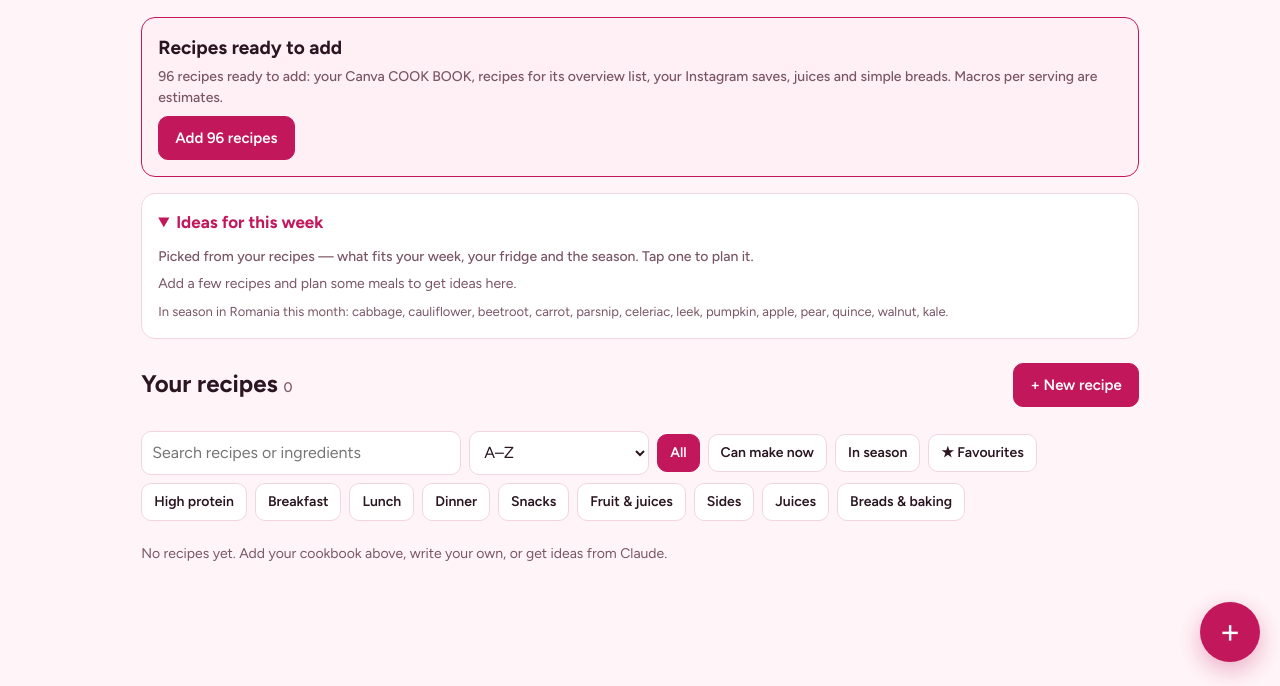
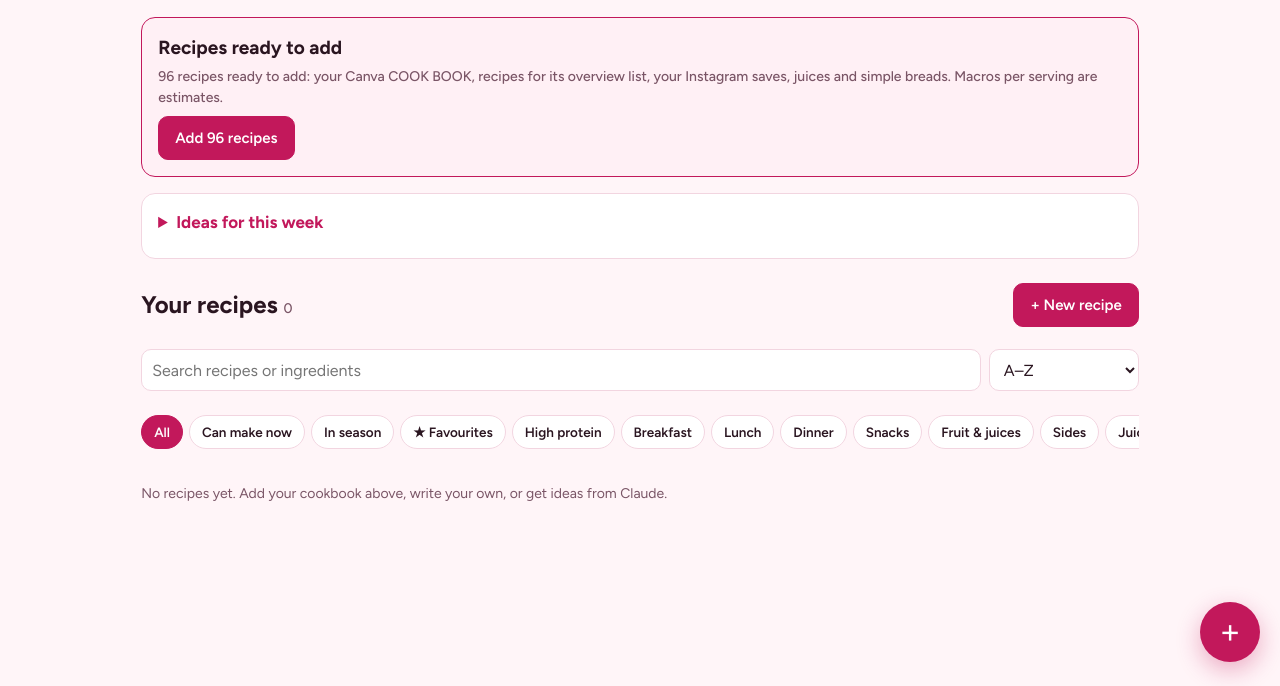
Before and after one commit to elora-city/kitchen, a plain HTML site: page index.html in a window 1280 px wide. Both pictures are taken after a click on the button "Recipes". Shown: the part 114-800 px from the top of the page. Drawn offline with Linux system fonts and the light colour scheme.

Commit message:
Add files via upload

```diff
--- a/index.html
+++ b/index.html
@@ -84,6 +84,9 @@ a.btn{text-decoration:none}
 .day .chip .x{min-width:36px;min-height:36px}
 .day .slot{padding:4px 0}.day .slot .slh{min-height:36px}.day .slot .slh .x{min-width:36px;min-height:36px}
 .day .chip .lnk{font-size:13px;min-height:0;padding:2px 0}
+.rtools{display:flex;gap:8px;margin:6px 0}.rtools input{flex:1;min-width:0;min-height:42px}.rtools select{flex:none;width:auto;max-width:150px;min-height:42px}
+.fbar{display:flex;gap:6px;overflow-x:auto;flex-wrap:nowrap;margin:0 0 8px;padding:2px 0 4px;scrollbar-width:none;-webkit-overflow-scrolling:touch}.fbar::-webkit-scrollbar{display:none}
+.fbar .btn{flex:none;min-height:34px!important;padding:4px 12px!important;font-size:13.5px!important;border-radius:999px;white-space:nowrap}
 #fab{position:fixed;right:20px;bottom:24px;width:60px;height:60px;border-radius:50%;border:0;background:var(--brand);color:#fff;font:400 34px/1 Figtree,sans-serif;box-shadow:0 8px 24px #c2185b55;cursor:pointer;z-index:16}
 #toast.act{pointer-events:auto}
 @media(max-width:700px){nav{position:fixed;left:0;right:0;bottom:0;margin:0;z-index:15;background:var(--brand);justify-content:space-between;gap:0;padding:0 2px env(safe-area-inset-bottom);box-shadow:0 -4px 16px #0002}nav button{flex:1 1 0;padding:12px 0;font-size:11px;letter-spacing:-.01em;border-bottom:0;border-top:3px solid transparent}nav button.on{border-top-color:#fff}nav .lg{display:none}nav .sm{display:inline}header{padding-bottom:14px}main{padding-bottom:150px}#fab{bottom:78px;right:16px}#tbar{bottom:150px!important}#toast{bottom:150px!important}}
@@ -741,13 +744,13 @@ function ideasCard(){const last={};for(const d in S.plan)for(const[k]of SLOTS)fo
   rows.push(["Haven't had in a while",pick(r=>last[r.id]&&last[r.id]<cut,4)]);
   const left=packsLeft();
   const body=rows.filter(x=>x[1].length).map(([l,rs])=>`<p class="lgrp">${esc(l)}</p><div class="chips">${rs.map(r=>`<button class="qchip" data-a="planrec" data-id="${r.id}">${esc(r.name)} <span class="sub">${r0(r.m.k)} kcal · P ${r0(r.m.p)}</span></button>`).join('')}</div>`).join('');
-  return`<section class="card"><details open><summary style="margin:0;font-size:17px">Ideas for this week</summary><p class="sub" style="margin:4px 0 0">Picked from your recipes — what fits your week, your fridge and the season. Tap one to plan it.</p>${body||'<p class="empty">Add a few recipes and plan some meals to get ideas here.</p>'}<p class="note" style="margin:8px 0 0">In season in Romania this month: ${esc(seasonNow().join(', '))}.</p></details></section>`}
+  return`<section class="card"><details><summary style="margin:0;font-size:17px">Ideas for this week</summary><p class="sub" style="margin:4px 0 0">Picked from your recipes — what fits your week, your fridge and the season. Tap one to plan it.</p>${body||'<p class="empty">Add a few recipes and plan some meals to get ideas here.</p>'}<p class="note" style="margin:8px 0 0">In season in Romania this month: ${esc(seasonNow().join(', '))}.</p></details></section>`}
 function vRecipes(){
   const left=packsLeft().length;
   let h=left?`<section class="card use"><div class="slh"><div><h3 style="margin:0">Recipes ready to add</h3><p class="sub" style="margin:4px 0 0">${left} recipes ready to add: your Canva COOK BOOK, recipes for its overview list, your Instagram saves, juices and simple breads. Macros per serving are estimates.</p></div><button class="btn pri" data-a="cookbook">Add ${left} recipes</button></div></section>`:'';
   h+=ideasCard();
   h+=`<div class="row between"><h2>Your recipes <span class="sub">${myR().length}</span></h2><button class="btn pri" data-a="newrec">+ New recipe</button></div>
-  <div class="row"><input id="rq" style="max-width:320px" placeholder="Search recipes or ingredients" value="${esc(rq)}"><select id="rsort" style="max-width:180px" aria-label="Sort">${[['az','A–Z'],['used','Most cooked'],['protein','Highest protein'],['quick','Quickest']].map(([k,l])=>`<option value="${k}" ${RS===k?'selected':''}>${l}</option>`).join('')}</select>${[['','All'],['now','Can make now'],['season','In season'],['fav','★ Favourites'],['hp','High protein'],...SLOTS,['side','Sides'],['juice','Juices'],['bake','Breads & baking']].map(([k,l])=>`<button class="btn sm ${(k?rfil.includes(k):!rfil.length)?'pri':''}" data-a="rfil" data-k="${k}" aria-pressed="${k?rfil.includes(k):!rfil.length}">${l}</button>`).join('')}</div>${rfil.length>1?'<p class="note" style="margin:0">Meal types and Sides/Juices/Baking show recipes matching any of them; the other filters must all match.</p>':''}<div id="rlist">${recList()}</div>`;
+  <div class="rtools"><input id="rq" placeholder="Search recipes or ingredients" value="${esc(rq)}"><select id="rsort" aria-label="Sort">${[['az','A–Z'],['used','Most cooked'],['protein','Highest protein'],['quick','Quickest']].map(([k,l])=>`<option value="${k}" ${RS===k?'selected':''}>${l}</option>`).join('')}</select></div><div class="fbar">${[['','All'],['now','Can make now'],['season','In season'],['fav','★ Favourites'],['hp','High protein'],...SLOTS,['side','Sides'],['juice','Juices'],['bake','Breads & baking']].map(([k,l])=>`<button class="btn sm ${(k?rfil.includes(k):!rfil.length)?'pri':''}" data-a="rfil" data-k="${k}" aria-pressed="${k?rfil.includes(k):!rfil.length}">${l}</button>`).join('')}</div><div id="rlist">${recList()}</div>`;
   return h}
 function vPantry(){
   const items=[...S.pantry].sort((a,b)=>(a.exp||'9999').localeCompare(b.exp||'9999'));
```
